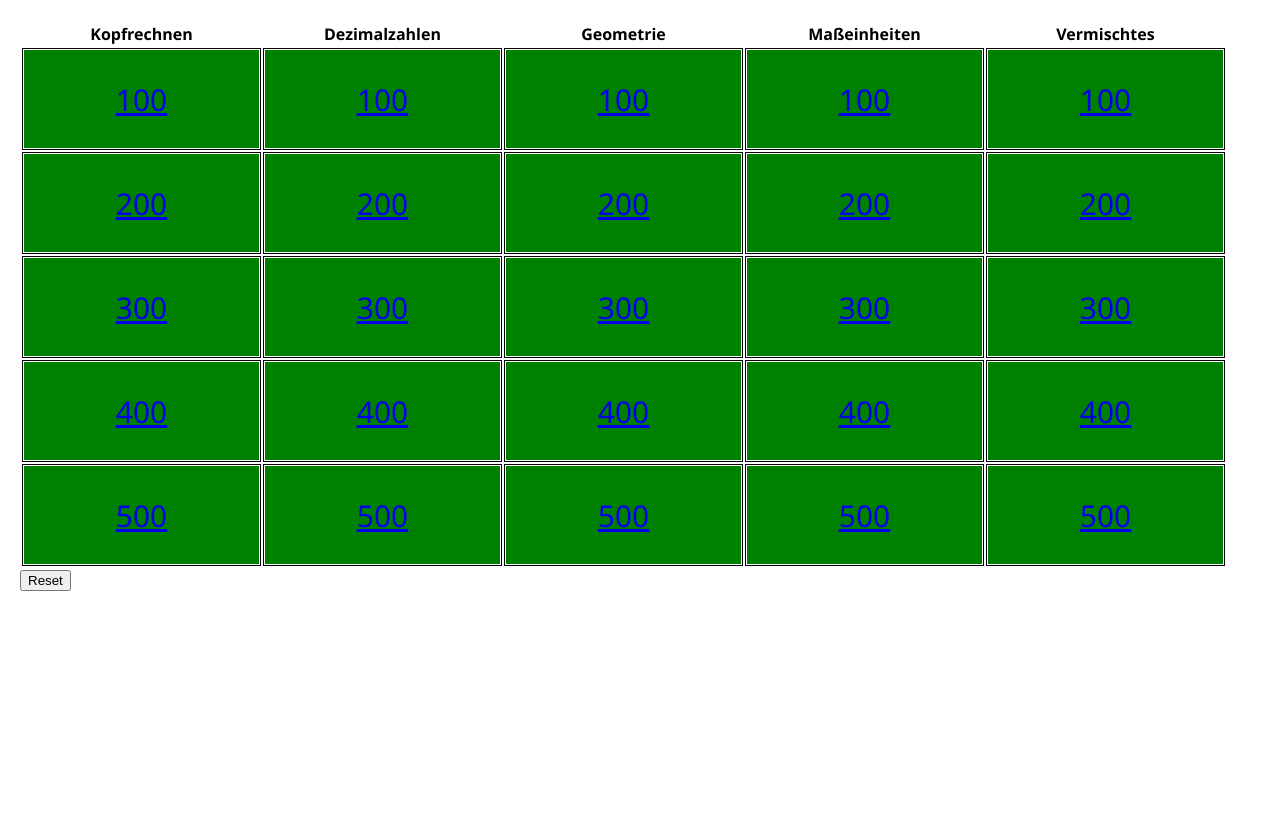
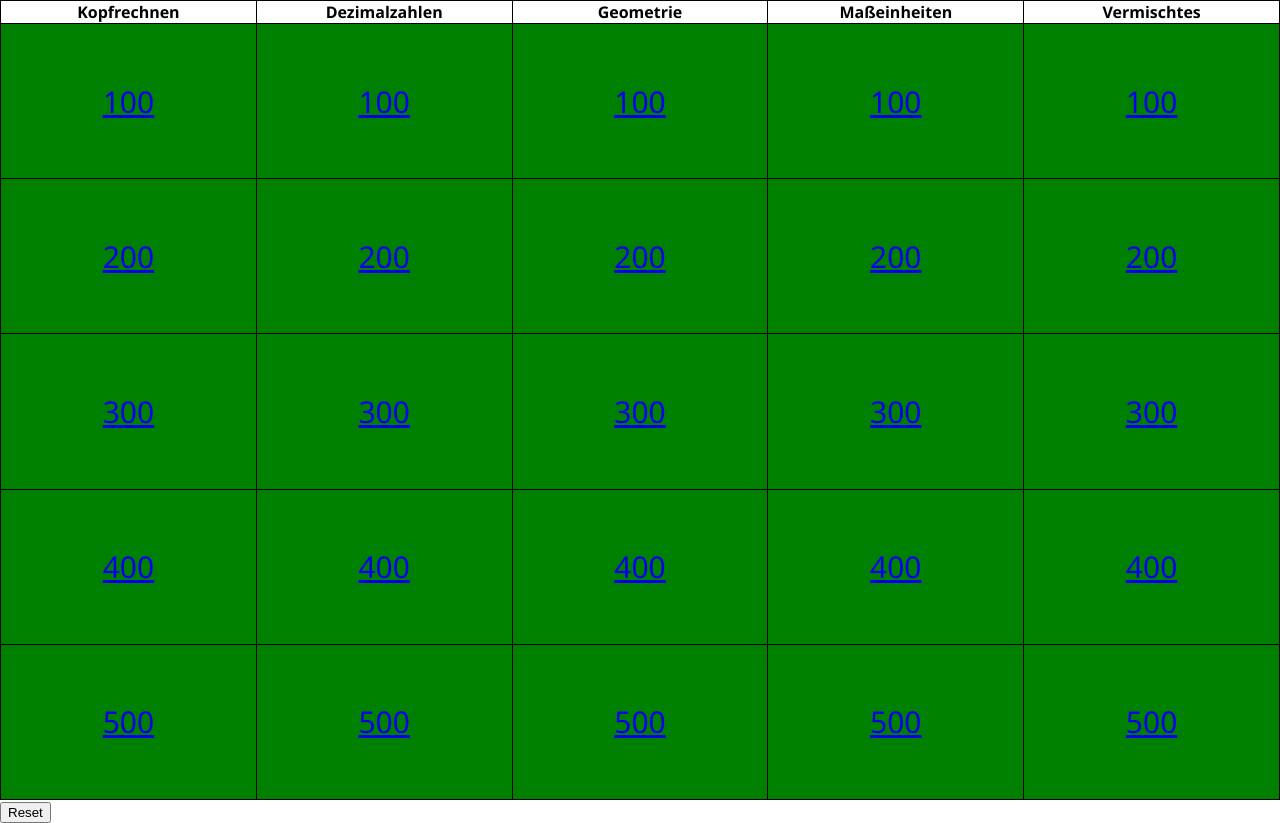
Before and after one commit to knickl84/Jeopardy, a plain HTML site: page index.html in a window 1280 px wide. Before the commit the page ends 800 px from the top, so only its background shows below. Drawn offline with Linux system fonts and the light colour scheme.

Commit message:
Add files via upload

```diff
--- a/index.css
+++ b/index.css
@@ -14,7 +14,7 @@ html, body {
     grid-gap: 5px;
 }
 
-.top-container div {
+.table div {
     width: 100%;
     height: 100%;
     display: flex;
--- a/index.html
+++ b/index.html
@@ -6,20 +6,46 @@
     <title>Document</title>
     <link rel="stylesheet" href="index.css">
     <style>
+        html, body {
+            height: 100%;
+            margin: 0;
+            padding: 0;
+        }
+
+        table {
+            width: 100%;
+            height: 100%;
+            border-collapse: collapse;
+        }
+
+        th, td {
+            border: 1px solid black;
+            padding: 0;
+            text-align: center;
+            width: 20%; /* Fünf Spalten, jede nimmt 20% der Breite ein */
+        }
 
         .green-box {
             background-color: green;
-            width: 235px;
-            height: 98px;
-            display: inline-block;
-            display: flex; /* Flexbox-Layout verwenden */
-            align-items: center; /* Zentriere vertikal */
-            justify-content: center; /* Zentriere horizontal */
+            width: 100%;
+            height: 100%;
+            display: flex;
+            align-items: center;
+            justify-content: center;
+        }
 
+        .number {
+            height: 20%; /* Fünf Zeilen, jede nimmt 20% der Höhe ein */
         }
 
         .clicked {
             background-color: crimson;
+        }
+
+        @media (max-width: 768px) {
+            th, td {
+                font-size: 12px; /* Kleinere Schriftgröße für kleine Bildschirme */
+            }
         }
     </style>
 </head>
```
